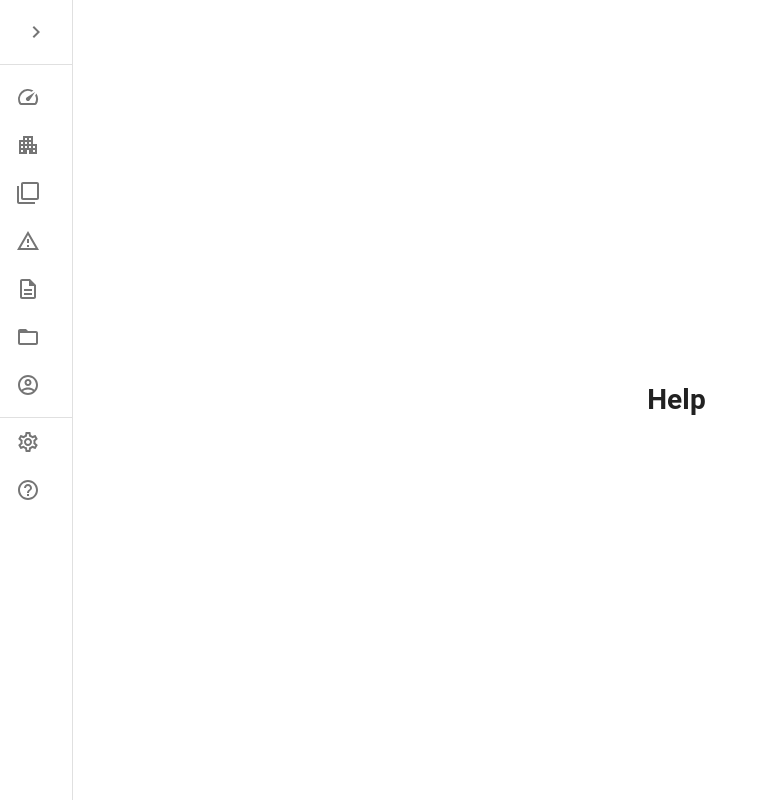
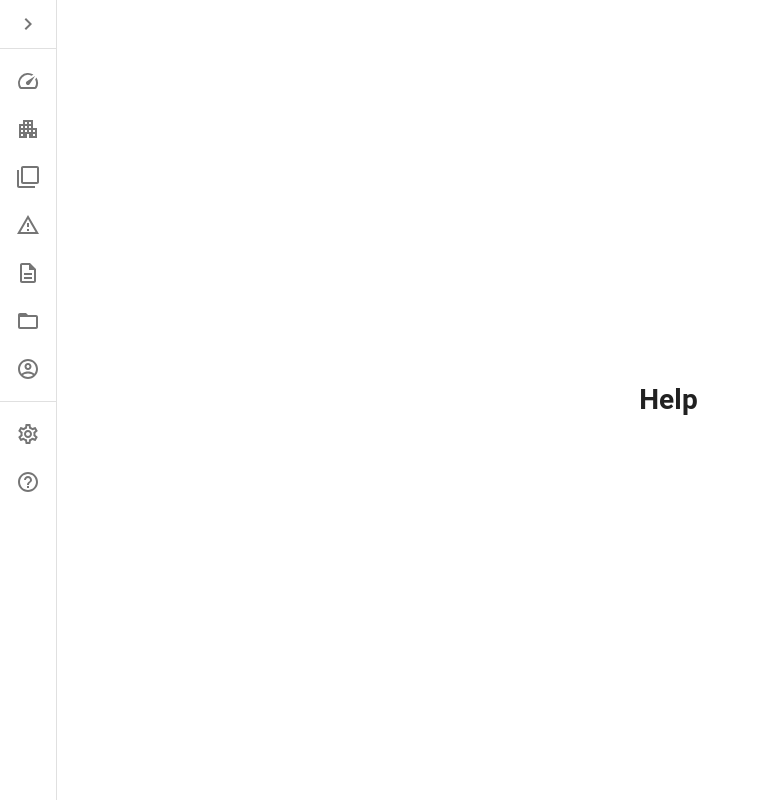
Before and after one commit to michaeljfuller/ingrid, a Next.js app: page /help in a window 1280 px wide. Shown: the whole page, without its empty margins (0-768 px from the left). Built offline with nearby package versions, Linux system fonts and the light colour scheme.

Commit message:
Refactor out SidebarItemList
Tweak getClosedWidth size.
Remove "Minimise" button from "toolbar".

```diff
--- a/components/navigation/Sidebar.tsx
+++ b/components/navigation/Sidebar.tsx
@@ -1,18 +1,15 @@
 import React, {PropsWithChildren, useState} from "react";
 
+import {makeStyles} from "@material-ui/core/styles";
 import Divider from '@material-ui/core/Divider';
-import List from '@material-ui/core/List';
-
 import ChevronLeftIcon from '@material-ui/icons/ChevronLeft';
 import ChevronRightIcon from '@material-ui/icons/ChevronRight';
-import SettingsIcon from '@material-ui/icons/SettingsOutlined';
-import HelpIcon from '@material-ui/icons/HelpOutlineOutlined';
 
-import {SidebarItem} from "./Sidebar/SidebarItem";
+import SidebarItem from "./Sidebar/SidebarItem";
+import SidebarItemList from "./Sidebar/SidebarItemList";
 import SidebarDrawer, {getClosedWidth} from "./Sidebar/SidebarDrawer";
 
 import {mainItems, miscItems} from "./sidebarItems";
-import {makeStyles} from "@material-ui/core/styles";
 
 export interface SidebarProps {}
 
@@ -29,24 +26,11 @@ export default function Sidebar({
 
     return <>
         <SidebarDrawer open={open}>
-            <div className={classes.toolbar}>
-                <SidebarItem
-                    label="Minimise"
-                    icon={open ? ChevronLeftIcon : ChevronRightIcon}
-                    onClick={toggleDrawer}
-                />
-            </div>
-
+            <SidebarItem label="Minimise" icon={open ? ChevronLeftIcon : ChevronRightIcon} onClick={toggleDrawer} />
             <Divider />
-
-            <List>
-                {mainItems.map(itemProps => <SidebarItem key={itemProps.label} onClick={closeDrawer} {...itemProps} />)}
-            </List>
-
+            <SidebarItemList items={mainItems} onClick={closeDrawer} />
             <Divider />
-
-            {miscItems.map(itemProps => <SidebarItem key={itemProps.label} onClick={closeDrawer} {...itemProps} />)}
-
+            <SidebarItemList items={miscItems} onClick={closeDrawer} />
         </SidebarDrawer>
 
         <main className={classes.content}>
@@ -56,14 +40,6 @@ export default function Sidebar({
 }
 
 export const useStyles = makeStyles((theme) => ({
-    toolbar: {
-        display: 'flex',
-        alignItems: 'center',
-        justifyContent: 'flex-end',
-        padding: theme.spacing(0, 1),
-        // necessary for content to be below app bar
-        ...theme.mixins.toolbar,
-    },
     content: {
         flexGrow: 1,
         marginLeft: getClosedWidth(theme),
--- a/components/navigation/Sidebar/SidebarDrawer.tsx
+++ b/components/navigation/Sidebar/SidebarDrawer.tsx
@@ -25,7 +25,7 @@ export default function SidebarDrawer({open, children}: PropsWithChildren<Sideba
 }
 
 export function getClosedWidth(theme: Theme) {
-    return theme.spacing(9) + 1;
+    return theme.spacing(7) + 1;
 }
 export function getOpenWidth(theme: Theme) {
     return theme.spacing(24) + 1;
--- /dev/null
+++ b/components/navigation/Sidebar/SidebarItemList.tsx
@@ -0,0 +1,18 @@
+import List from "@material-ui/core/List";
+import {SidebarItem, SidebarItemProps} from "./SidebarItem";
+
+export interface SidebarItemListProps {
+    items: SidebarItemProps[];
+    onClick?: () => void;
+}
+
+export function SidebarItemList({
+    items, onClick
+}: SidebarItemListProps) {
+    return <List>
+        {items.map(
+            itemProps => <SidebarItem key={itemProps.label} onClick={onClick} {...itemProps} />
+        )}
+    </List>
+}
+export default SidebarItemList;
```
